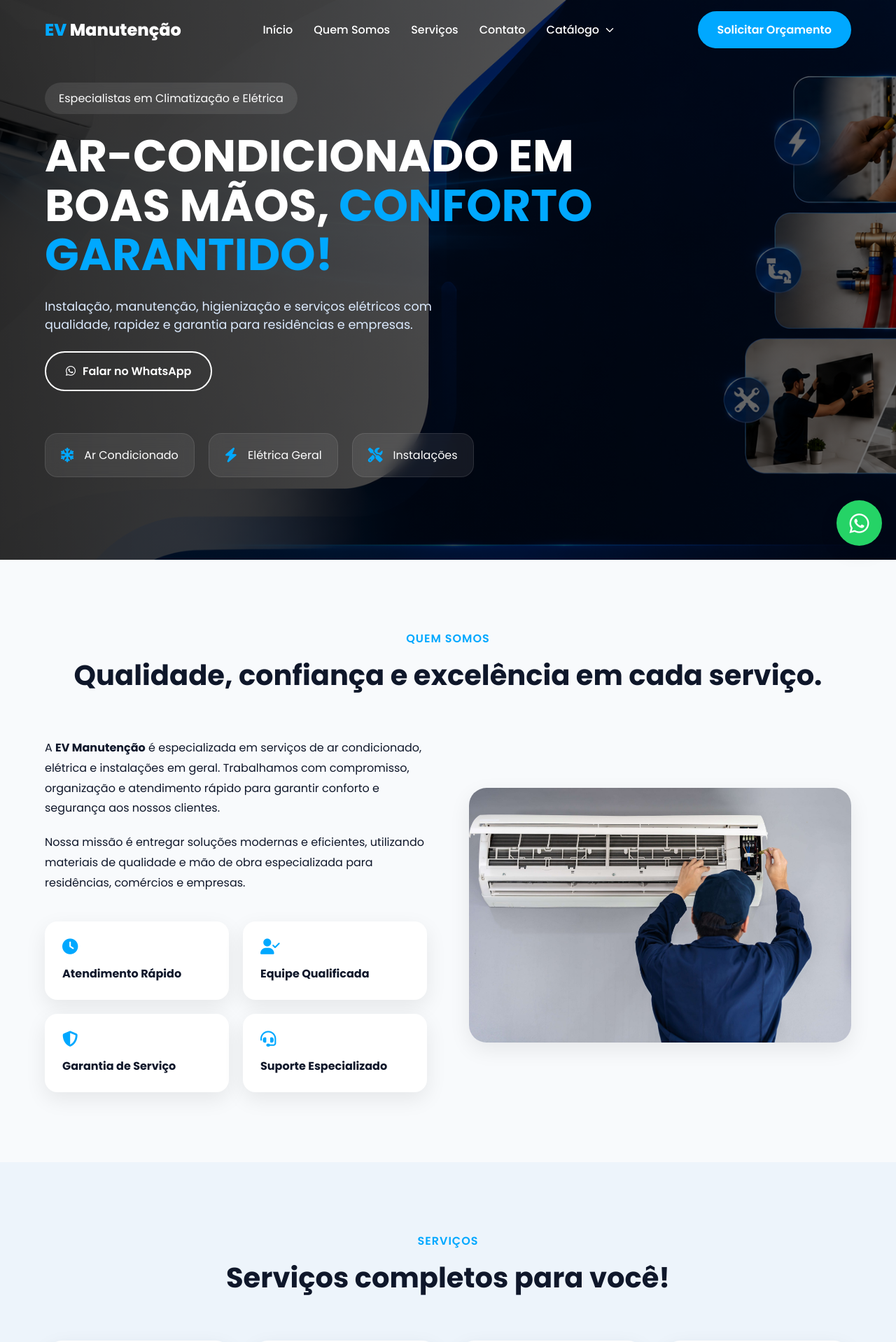
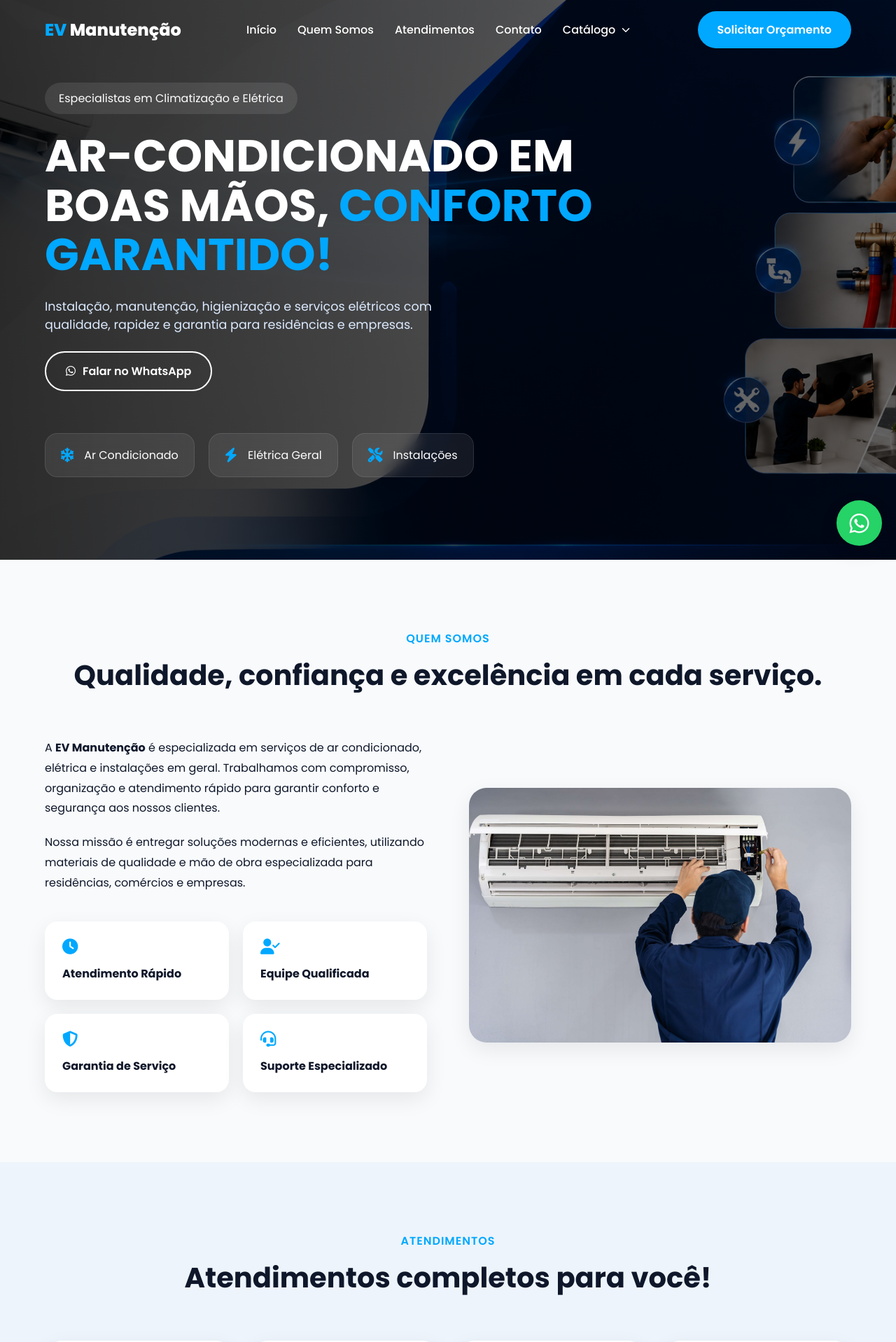
Before and after one commit to Ramos-Victor/EVManutencao-Catalago, a React (Vite) app in the folder frontend/: page / in a window 1280 px wide. Shown: the top 1918 px of the page at 70% size. Built offline with nearby package versions, Linux system fonts and the light colour scheme.

Commit message:
fix(responsividadeNavbar): Fecha ao clicar fora

```diff
--- a/frontend/src/components/Home/Footer.jsx
+++ b/frontend/src/components/Home/Footer.jsx
@@ -45,7 +45,7 @@ function Footer() {
               <a href="/#about">Quem Somos</a>
             </li>
             <li>
-              <a href="/#services">Serviços</a>
+              <a href="/#Atendimentos">Atendimentos</a>
             </li>
             <li>
               <a href="/#contact">Contato</a>
@@ -81,7 +81,7 @@ function Footer() {
             <a href="https://www.instagram.com/ev.manutencao/">
               <i className="fab fa-instagram"></i>
             </a>
-            <a href="https://wa.me/5512988576544">
+            <a href="https://wa.me/5512988576544?text=Olá,%20vim%20pelo%20site%20e%20gostaria%20de%20um%20orçamento.">
               <i className="fab fa-whatsapp"></i>
             </a>
           </div>
--- a/frontend/src/components/Home/Header.jsx
+++ b/frontend/src/components/Home/Header.jsx
@@ -14,7 +14,6 @@ function Header() {
     return () => window.removeEventListener("scroll", handleScroll);
   }, []);
 
-  // Fecha o dropdown ao clicar fora (mobile)
   useEffect(() => {
     const handleClickOutside = (e) => {
       if (dropdownRef.current && !dropdownRef.current.contains(e.target)) {
@@ -35,21 +34,33 @@ function Header() {
     if (isMobile()) setDropdownOpen((prev) => !prev);
   };
 
+  const menuRef = useRef(null);
+
+  useEffect(() => {
+    const handleClickOutside = (e) => {
+      if (menuRef.current && !menuRef.current.contains(e.target)) {
+        setMenuOpen(false);
+      }
+    };
+    document.addEventListener("mousedown", handleClickOutside);
+    return () => document.removeEventListener("mousedown", handleClickOutside);
+  }, []);
+
   return (
     <header className={`header ${scrolled ? "scrolled" : ""}`} id="header">
       <div className="container nav-container">
         <div className="logo">
           <span>EV</span> Manutenção
         </div>
-        <nav className={`navbar ${menuOpen ? "active" : ""}`}>
+        <nav className={`navbar ${menuOpen ? "active" : ""}`} ref={menuRef}>
           <a href="#home" onClick={() => setMenuOpen(false)}>
             Início
           </a>
           <a href="#about" onClick={() => setMenuOpen(false)}>
             Quem Somos
           </a>
-          <a href="#services" onClick={() => setMenuOpen(false)}>
-            Serviços
+          <a href="#Atendimentos  " onClick={() => setMenuOpen(false)}>
+            Atendimentos
           </a>
           <a href="#contact" onClick={() => setMenuOpen(false)}>
             Contato
--- a/frontend/src/components/Home/Hero.jsx
+++ b/frontend/src/components/Home/Hero.jsx
@@ -38,7 +38,7 @@ function Hero() {
         <Reveal>
           <div className="hero-buttons">
             <a
-              href="https://wa.me/5512988576544?text=Olá,%20vim%20pelo%20site%20e%20gostaria%20de%20um%20orçamento!"
+              href="https://wa.me/5512988576544?text=Olá,%20vim%20pelo%20site%20e%20gostaria%20de%20um%20orçamento."
               target="_blank"
               rel="noreferrer"
               className="btn btn-outline"
--- a/frontend/src/components/Home/Services.jsx
+++ b/frontend/src/components/Home/Services.jsx
@@ -53,13 +53,13 @@ const services = [
 
 function Services() {
   return (
-    <section className="services section" id="services">
+    <section className="services section" id="Atendimentos">
       <div className="container">
         <Reveal>
           <div className="section-header">
-            <span className="section-tag">Serviços</span>
+            <span className="section-tag">Atendimentos</span>
 
-            <h2>Serviços completos para você!</h2>
+            <h2>Atendimentos completos para você!</h2>
           </div>
         </Reveal>
 
--- a/frontend/src/components/UI/WhatsappFloat.jsx
+++ b/frontend/src/components/UI/WhatsappFloat.jsx
@@ -1,7 +1,7 @@
 function WhatsappFloat() {
   return (
     <a
-      href="https://wa.me/5512988576544"
+      href="https://wa.me/5512988576544?text=Olá,%20vim%20pelo%20site%20e%20gostaria%20de%20um%20orçamento."
       className="whatsapp-float"
       target="_blank"
       rel="noreferrer"
```
